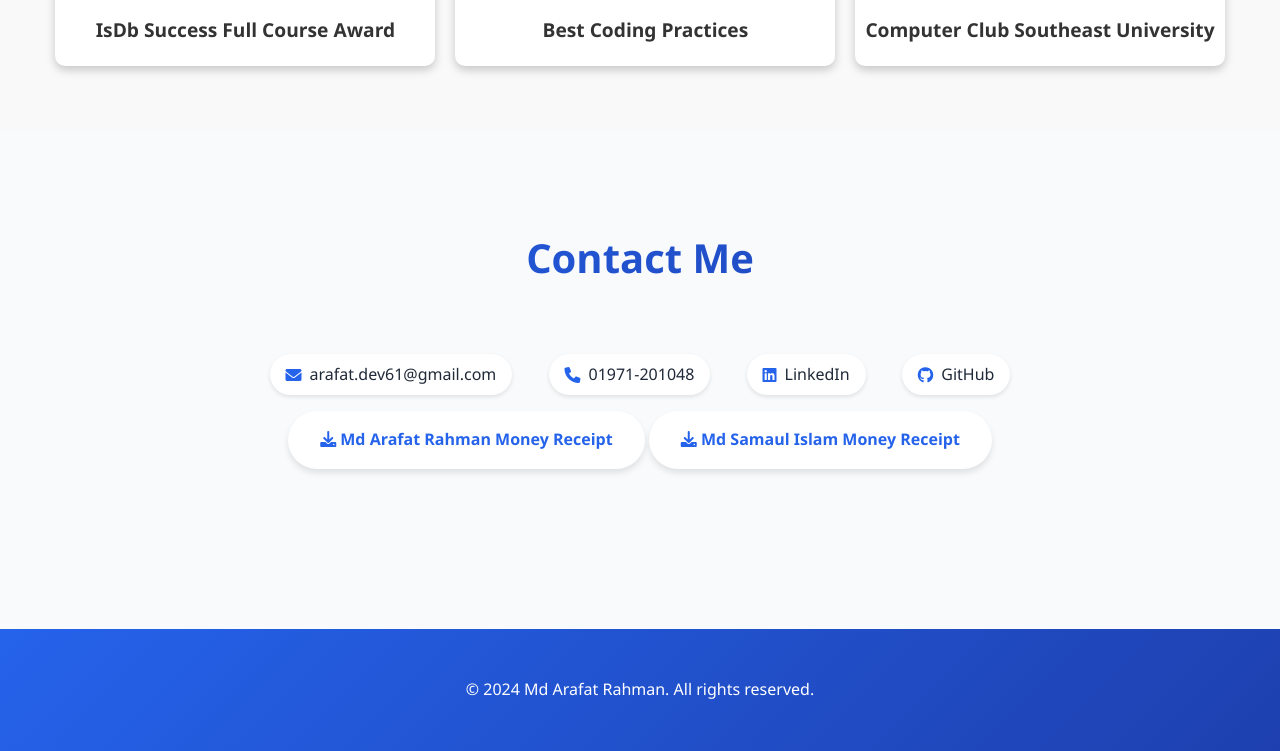
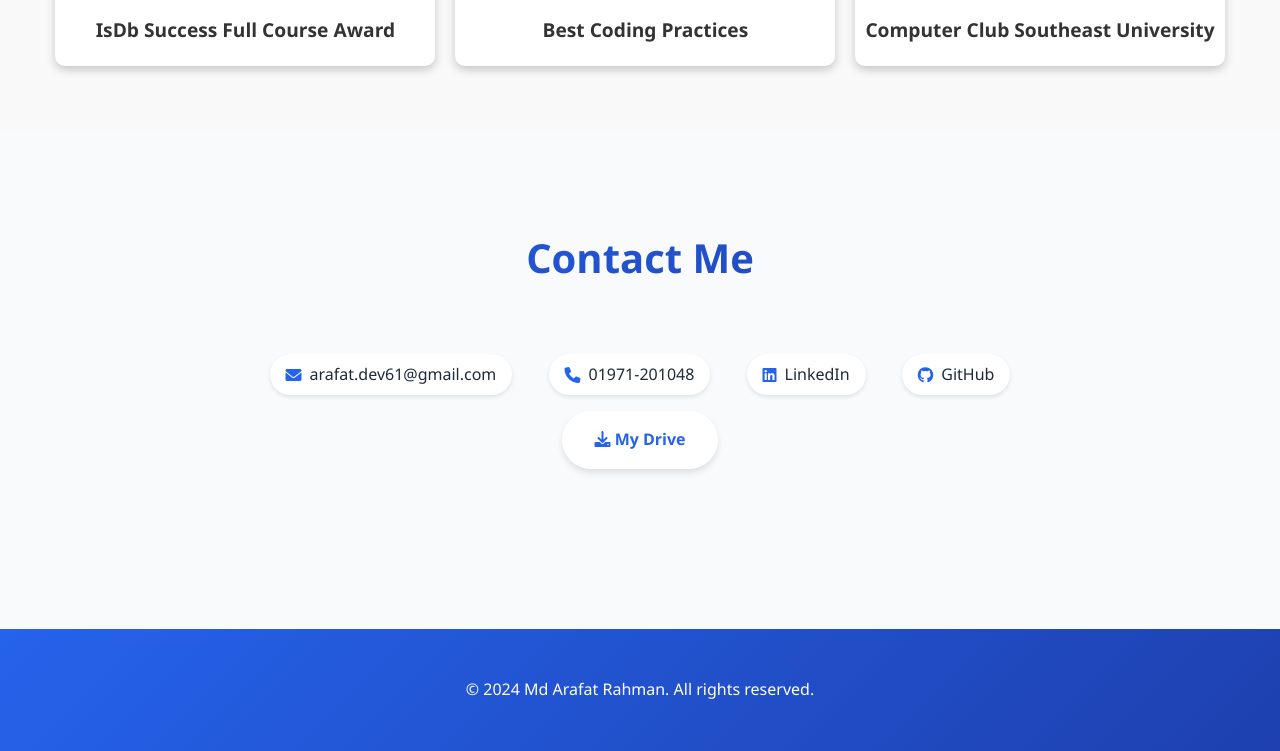
Before and after one commit to arafat-cse/arafat-cse.github.io, a plain HTML site: page index.html in a window 1280 px wide. Shown: the part 3953-4704 px from the top of the page. Drawn offline with Linux system fonts and the light colour scheme.

Commit message:
Drive link share

```diff
--- a/index.html
+++ b/index.html
@@ -266,12 +266,8 @@
                 <a href="https://github.com/arafat-cse" target="_blank" rel="noopener">GitHub</a>
             </div>
             <div>
-                <a target="_blank" rel="noopener" href="https://drive.google.com/file/d/1xDmOnsjPDCuPa8XbKT5AawYQJLwv-u3B/view?usp=sharing" class="download-btn">
-                    <i class="fas fa-download"></i> Md Arafat Rahman Money Receipt
-                </a>
-                <a target="_blank" rel="noopener" href="https://drive.google.com/file/d/1btjakXglsntpn07v59vKw2zzoa-Ooniq/view?usp=sharing" class="download-btn">
-                    <i class="fas fa-download"></i> Md Samaul Islam Money Receipt
-                </a>
+                <a target="_blank" rel="noopener" href="https://drive.google.com/drive/folders/1ULJWWIwoVKBzXoPoPfEDS1CZk6hbJnPk?usp=sharing" class="download-btn">
+                    <i class="fas fa-download"></i> My Drive </a>
             </div>
         </div>
     </section>
```
